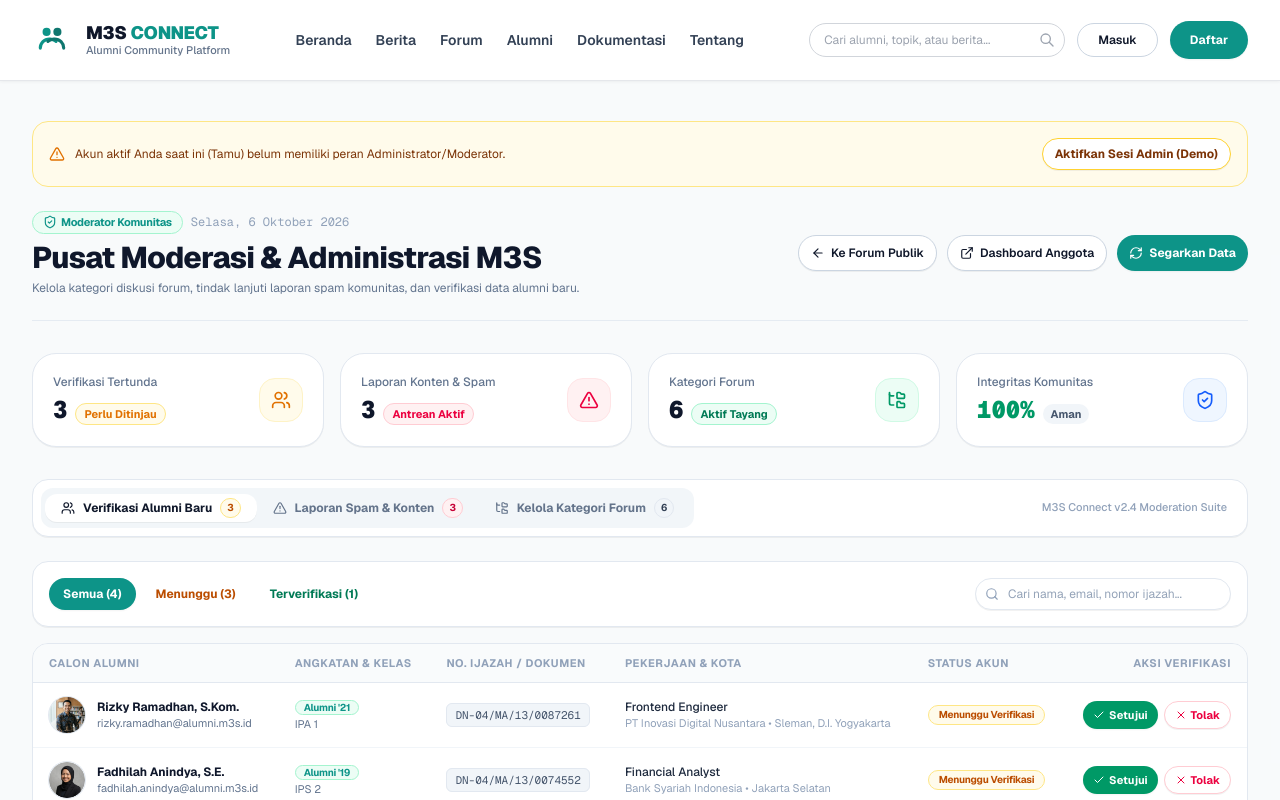
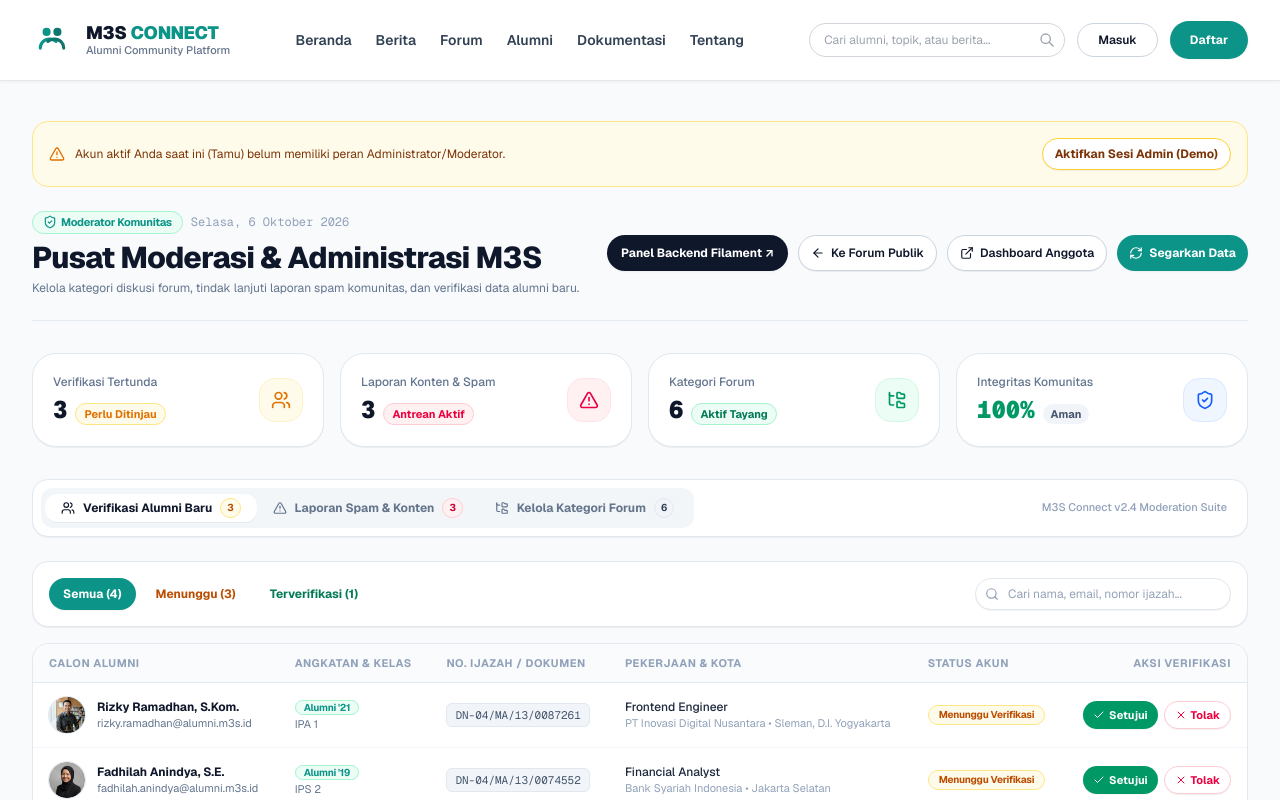
Before and after one commit to tepe77/m3s-connect, a Next.js app in the folder frontend/: page /admin in a window 1280 px wide. Shown: the top 800 px of the page. Built offline with nearby package versions, Linux system fonts and the light colour scheme.

Commit message:
feat(navigation): integrate direct links to filament backend admin panel from frontend admin and dashboard

```diff
--- a/frontend/src/app/admin/page.tsx
+++ b/frontend/src/app/admin/page.tsx
@@ -358,6 +358,16 @@ export default function AdminModerationPage() {
           </div>
 
           <div className="flex flex-wrap items-center gap-2.5">
+            <a
+              href="http://localhost:8000/admin"
+              target="_blank"
+              rel="noreferrer"
+              className="inline-flex items-center justify-center min-h-[36px] px-3.5 py-1.5 text-xs font-bold text-white bg-slate-900 hover:bg-slate-800 rounded-full transition-colors gap-1.5 shadow-xs"
+              title="Buka Panel Filament di Backend Laravel"
+            >
+              <span>Panel Backend Filament ↗</span>
+            </a>
+
             <Button asChild variant="outline" size="sm" className="rounded-full gap-1.5 text-xs font-semibold h-9">
               <Link href="/forum">
                 <ArrowLeft className="w-3.5 h-3.5" />
--- a/frontend/src/app/dashboard/page.tsx
+++ b/frontend/src/app/dashboard/page.tsx
@@ -76,14 +76,14 @@ export default function MemberDashboardPage() {
               <span>Tur Panduan (Walkthrough)</span>
             </Link>
 
-            {user?.role === "admin" && (
+            {(user?.role === "admin" || user?.role === "moderator") && (
               <a
                 href="http://localhost:8000/admin"
                 target="_blank"
                 rel="noreferrer"
                 className="inline-flex items-center justify-center min-h-[40px] px-4 py-2 text-xs font-semibold text-white bg-[#0F172A] hover:bg-[#1E293B] rounded-full transition-colors"
               >
-                Panel Filament Admin ↗
+                Panel Filament Backend ↗
               </a>
             )}
 
```
